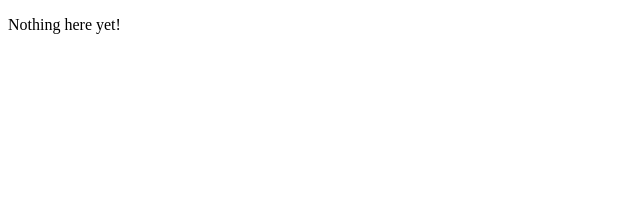
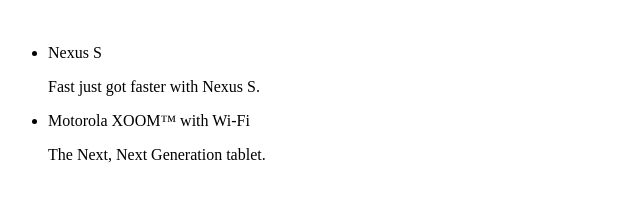
Before and after one commit to coitimur/curso-angular, a website: page client/index.html in a window 1280 px wide. Shown: the whole page, without its empty margins (0-640 px from the left). Drawn offline with nearby package versions, Linux system fonts and the light colour scheme.

Commit message:
paso-1 Plantilla Estática
Añadir un fichero css (‘cliente/app.css’).
Añadir una lista estática con dos teléfonos.

```diff
--- a/client/index.html
+++ b/client/index.html
@@ -2,12 +2,26 @@
 <html lang="en" ng-app>
   <head>
     <meta charset="utf-8">
-    <title>My HTML File</title>
+    <title>Google Phone Gallery</title>
+    <link rel="stylesheet" href="app.css" />
     <script src="bower_components/angular/angular.js"></script>
   </head>
   <body>
 
-    <p>Nothing here {{'yet' + '!'}}</p>
+    <ul>
+      <li>
+        <span>Nexus S</span>
+        <p>
+          Fast just got faster with Nexus S.
+        </p>
+      </li>
+      <li>
+        <span>Motorola XOOM™ with Wi-Fi</span>
+        <p>
+          The Next, Next Generation tablet.
+        </p>
+      </li>
+    </ul>
 
   </body>
 </html>
```
